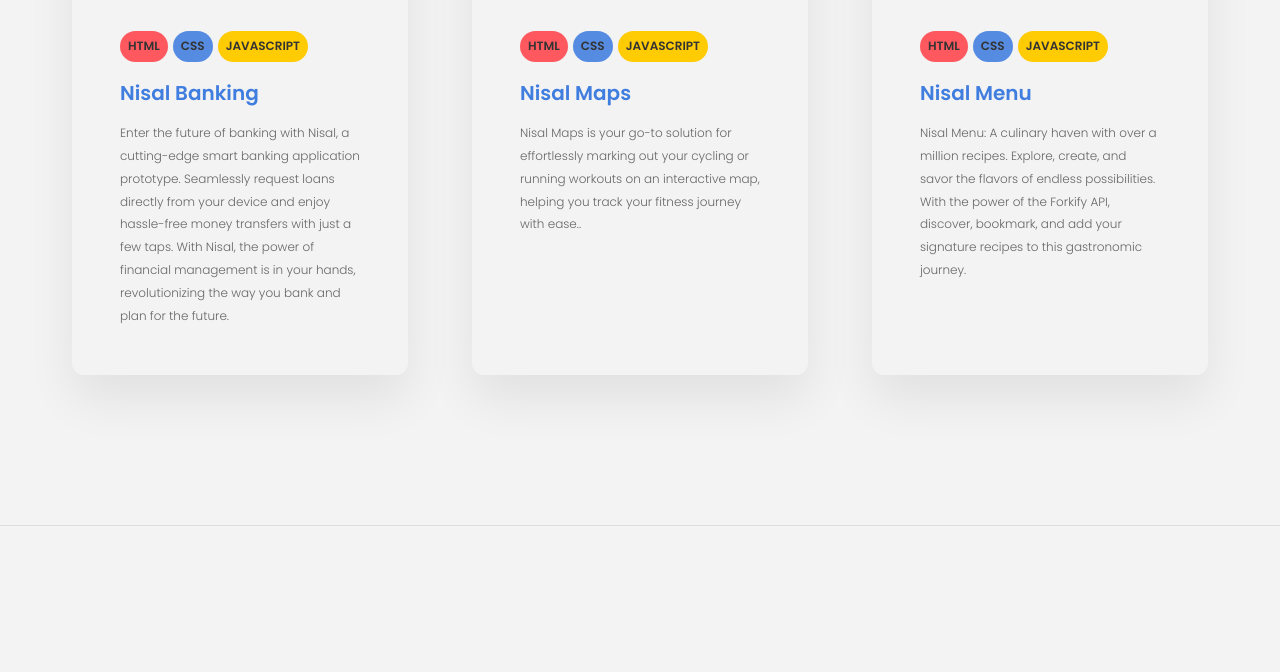
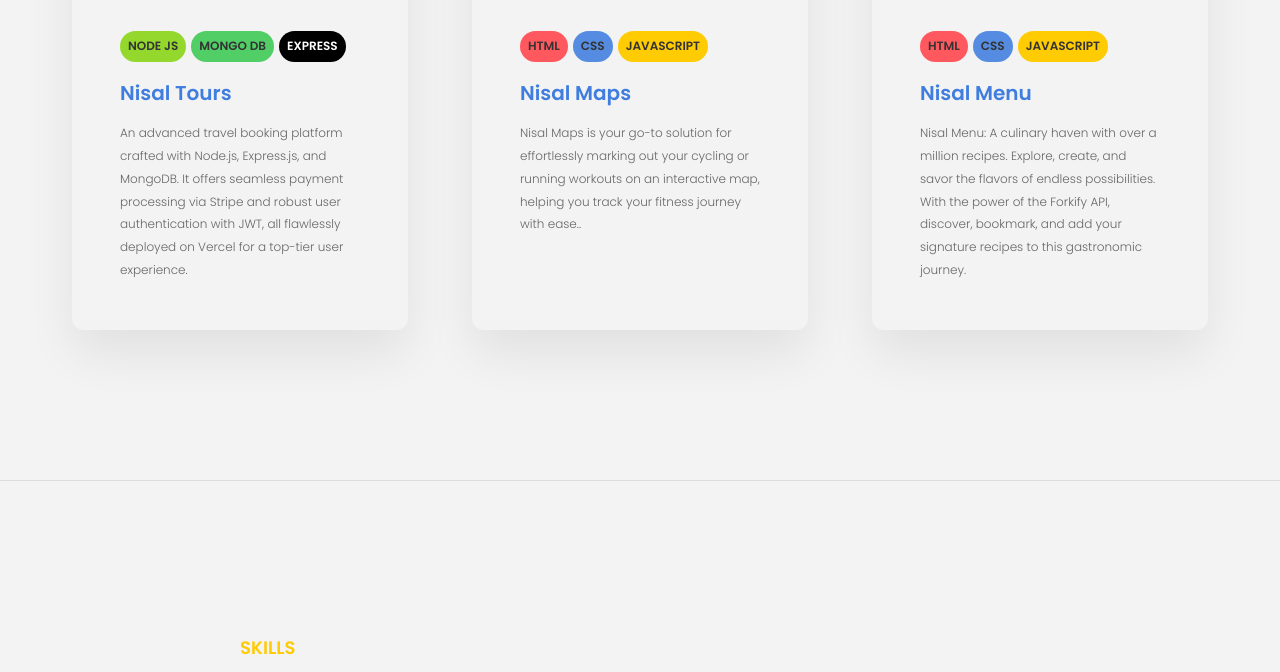
Before and after one commit to MohammadArmaan/Mohammad-Armaan, a plain HTML site: page index.html in a window 1280 px wide. Shown: the part 2131-2803 px from the top of the page. Drawn offline with nearby package versions, Linux system fonts and the light colour scheme.

Commit message:
Added new project

```diff
--- a/css/style.css
+++ b/css/style.css
@@ -408,6 +408,23 @@ h4 {
 
 .tag--django{
   background-color: #51cf66;
+}
+
+.tag--node{
+  background-color: #94d82d;
+}
+
+.tag--mongodb{
+  background-color: #51cf66;
+}
+
+.tag--express{
+  background-color: #000;
+  color: #fff;
+}
+
+.tag--react{
+  background-color: #3DC2EC;
 }
 
 .project-title{
--- a/index.html
+++ b/index.html
@@ -154,24 +154,23 @@
               </div>
           </div>
           <div class="project">
-            <a href="https://mohammadarmaan.github.io/Nisal-Banking/" class="project-links" target="_blank" rel="Nisal Banking Project">
+            <a href="https://nisal-tours.vercel.app/" class="project-links" target="_blank" rel="Nisal Tours Project">
               <img src="img/img--4.png" class="project-img" alt="Nisal Banking Project">
             </a>
               <div class="project-content">
                   <div class="project-tags">
-                      <span class="tag tag--html">HTML</span>
-                      <span class="tag tag--css">CSS</span>
-                      <span class="tag tag--javascript">Javascript</span>
+                      <span class="tag tag--node">Node JS</span>
+                      <span class="tag tag--mongodb">Mongo Db</span>
+                      <span class="tag tag--express">Express</span>
                   </div>
 
-                  <a href="https://mohammadarmaan.github.io/Nisal-Banking/" class="project-links" target="_blank" rel="Nisal Banking Project">
-                    <h5 class="features__header">Nisal Banking</h5>
+                  <a href="https://nisal-tours.vercel.app/" class="project-links" target="_blank" rel="Nisal Tours Project">
+                    <h5 class="features__header">Nisal Tours</h5>
                   </a>
                     <p>
-                      Enter the future of banking with Nisal, a cutting-edge smart banking application prototype.
-                      Seamlessly request loans directly from your device and enjoy hassle-free money transfers with just a few taps.
-                       With Nisal, the power of financial management is in your hands,
-                        revolutionizing the way you bank and plan for the future.
+                      An advanced travel booking platform crafted with Node.js, Express.js, and MongoDB.
+                       It offers seamless payment processing via Stripe and robust user authentication with JWT,
+                        all flawlessly deployed on Vercel for a top-tier user experience.
                     </p>
               </div>
           </div>
@@ -326,6 +325,11 @@
             <img src="img/img-5.png" alt="Chart Genarator Project" />
            </a>
         </div>
+        <div class="slide">
+          <a href="https://mohammadarmaan.github.io/Nisal-Banking/" class="carousel-links" target="_blank" rel="Nisal Banking Project">
+            <img src="img/img-6.png" alt="Nisal Banking Project" />
+           </a>
+        </div>
         <button class="slider__btn slider__btn--left">&larr;</button>
         <button class="slider__btn slider__btn--right">&rarr;</button>
         <div class="dots"></div>
--- a/script.js
+++ b/script.js
@@ -264,13 +264,14 @@ imageTargets.forEach(img => imgObserver.observe(img));
 // Slider
 
 const slider = function(){
-  const names = ['Omnifood', 'Roll a Dice', 'Guess My Number', 'Flip a Coin' ,'Chart Genarator']
+  const names = ['Omnifood', 'Roll a Dice', 'Guess My Number', 'Flip a Coin' ,'Chart Genarator', 'Nisal Banking']
   const links = [
     'https://omnifoodeathealthy.netlify.app/',
     'https://mohammadarmaan.github.io/Roll-A-Dice-Game/',
     'https://mohammadarmaan.github.io/Guess-My-Number/',
     'https://mohammadarmaan.github.io/Flip-A-Coin/',
-    'https://mohammadarmaan.github.io/Chart-Genarator/'
+    'https://mohammadarmaan.github.io/Chart-Genarator/',
+    'https://mohammadarmaan.github.io/Nisal-Banking/'
 
   ]
   const slides = document.querySelectorAll('.slide');
```
Also changed, not shown: img/img-6.png (added), 1 other file.
